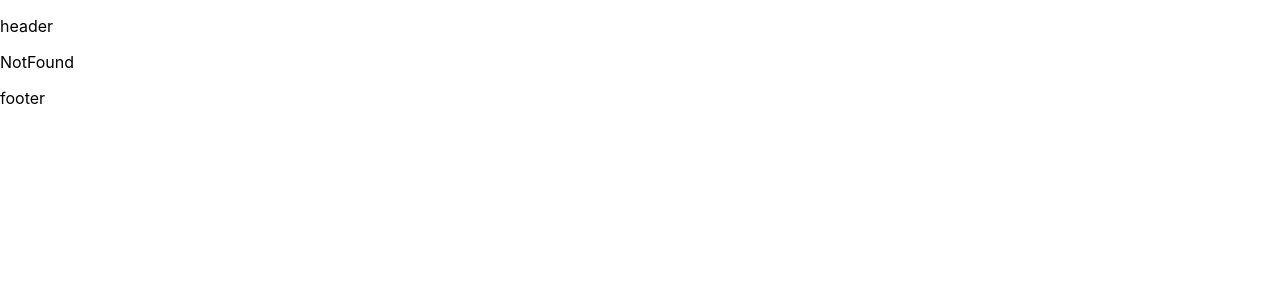
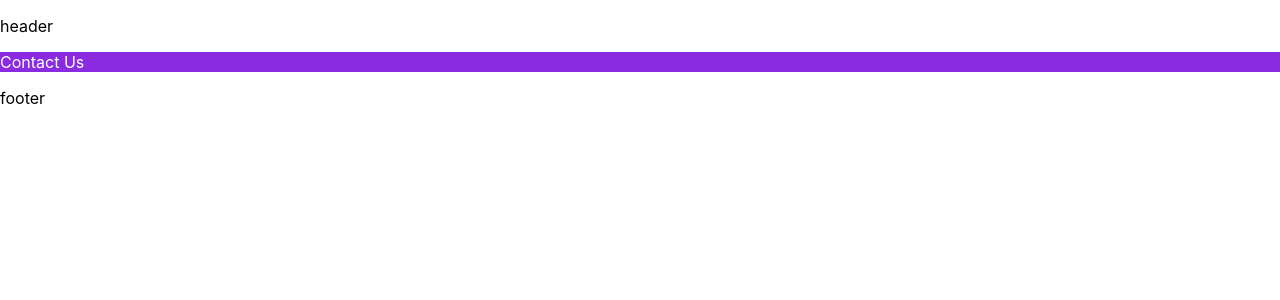
Before and after one commit to aqorbani/next13, a Next.js app: page /contact in a window 1280 px wide. Before the commit this address had no page. Shown: the top 300 px of the page. Built offline with nearby package versions, Linux system fonts and the light colour scheme.

Commit message:
use sass in next

```diff
--- a/package.json
+++ b/package.json
@@ -11,7 +11,8 @@
   "dependencies": {
     "next": "13.1.1",
     "react": "18.2.0",
-    "react-dom": "18.2.0"
+    "react-dom": "18.2.0",
+    "sass": "^1.70.0"
   },
   "devDependencies": {
     "eslint": "8.31.0",
--- /dev/null
+++ b/pages/contact.js
@@ -0,0 +1,5 @@
+import styles from "../styles/Contact.module.scss";
+
+export default function Contact() {
+  return <div className={styles.header}>Contact Us</div>;
+}
--- /dev/null
+++ b/styles/Contact.module.scss
@@ -0,0 +1,5 @@
+@import "colors";
+.header {
+  background-color: $firstcolor;
+  color: #fff;
+}
--- /dev/null
+++ b/styles/_colors.scss
@@ -0,0 +1 @@
+$firstcolor: blueviolet;
```
Also changed, not shown: 1 other file (tests, documents, lock files or other folders).
